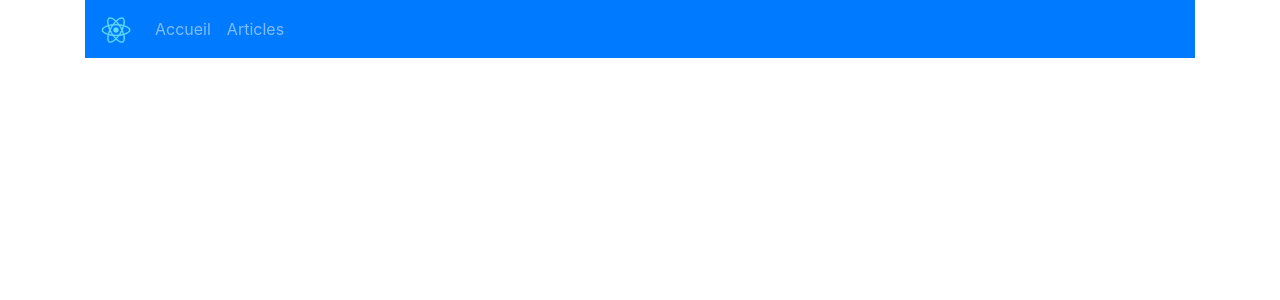
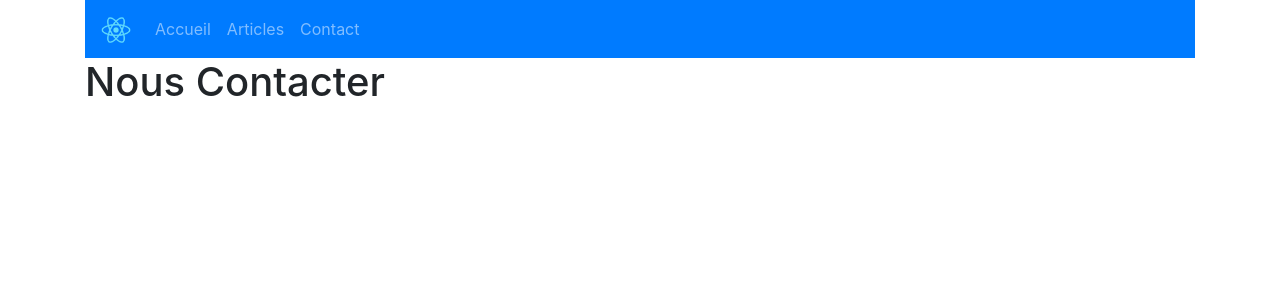
Before and after one commit to webdevproformation/react-j4-juin2020, a React (Create React App) app: page /contact in a window 1280 px wide. Shown: the top 300 px of the page. Built offline with nearby package versions, Linux system fonts and the light colour scheme.

Commit message:
ajoute page contact à notre application

```diff
--- a/src/App.js
+++ b/src/App.js
@@ -6,6 +6,7 @@ import NavBar from "./Navbar";
 import { Route } from "react-router-dom";
 import Home from "./front/Home";
 import Articles from "./front/Articles";
+import Contact from "./front/Contact";
 
 
 function App() {
@@ -14,6 +15,7 @@ function App() {
       <NavBar />
       <div>
         <Route path="/articles" component={Articles} />
+        <Route path="/contact" component={Contact} />
         <Route path="/" exact component={Home} />
       </div>
     </div>
--- a/src/Navbar.jsx
+++ b/src/Navbar.jsx
@@ -18,6 +18,9 @@ class Navbar extends Component {
                     <li className="nav-item">
                         <Link to="/articles" className="nav-link">Articles</Link>
                     </li>
+                    <li className="nav-item">
+                        <Link to="/contact" className="nav-link">Contact</Link>
+                    </li>
                 </ul>
             </nav>);
     }
--- /dev/null
+++ b/src/front/Contact.jsx
@@ -0,0 +1,10 @@
+import React, { Component } from 'react';
+
+class Contact extends Component {
+    state = {}
+    render() {
+        return (<h1>Nous Contacter</h1>);
+    }
+}
+
+export default Contact;
```
